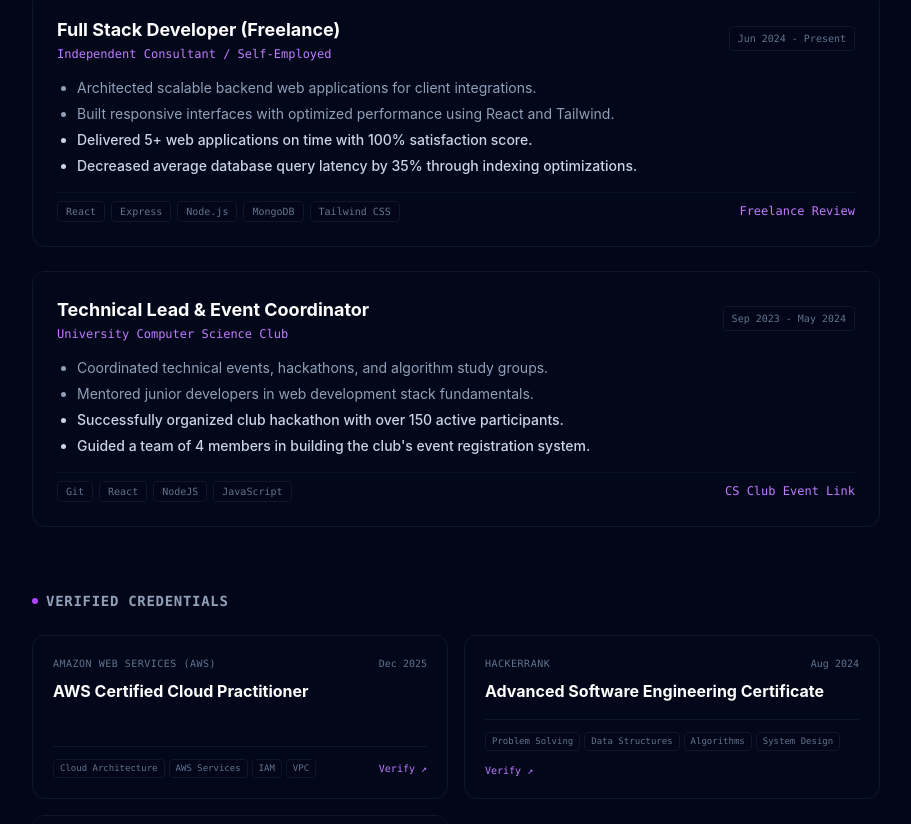
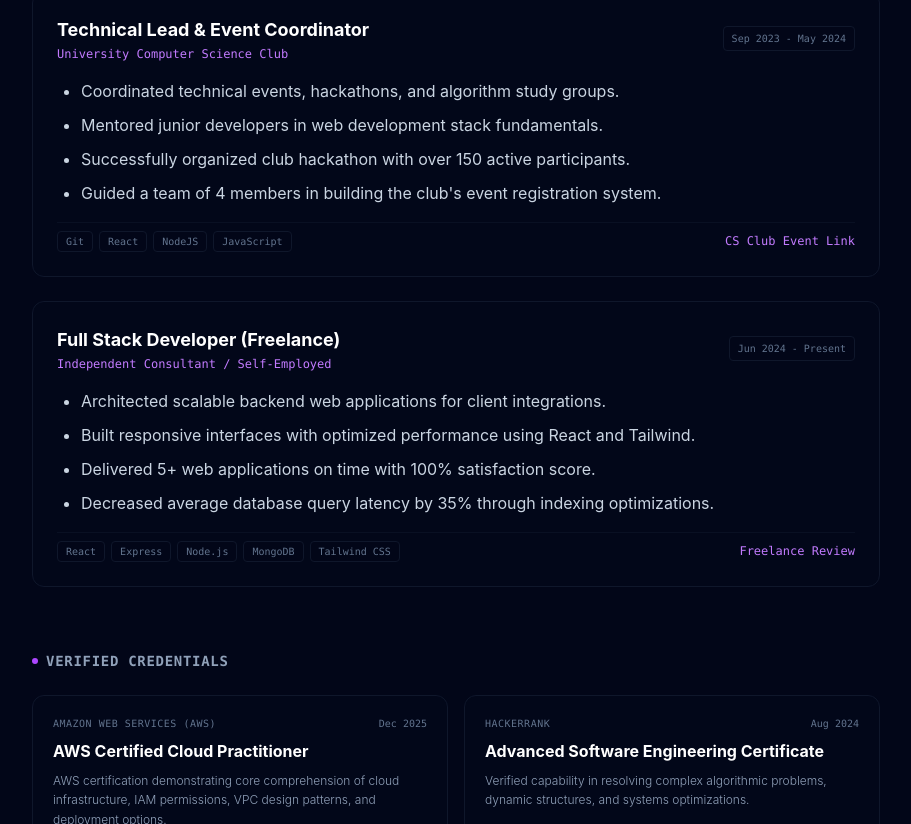
Before and after one commit to AyShakya/AyushShakya-Portfolio, a React (Vite) app in the folder frontend/: page /work in a window 1280 px wide. Shown: the part 1076-1900 px from the top of the page, without its empty margins (184-1095 px from the left). Built offline with nearby package versions, Linux system fonts and the light colour scheme.

Commit message:
Markdown file usage for content

```diff
--- /dev/null
+++ b/frontend/src/content/certificates/aws.md
@@ -0,0 +1,8 @@
+---
+title: "AWS Certified Cloud Practitioner"
+issuer: "Amazon Web Services (AWS)"
+date: "Dec 2025"
+credentialUrl: "https://example.com"
+skills: ["Cloud Architecture", "AWS Services", "IAM", "VPC"]
+---
+AWS certification demonstrating core comprehension of cloud infrastructure, IAM permissions, VPC design patterns, and deployment options.
--- /dev/null
+++ b/frontend/src/content/certificates/hackerrank.md
@@ -0,0 +1,8 @@
+---
+title: "Advanced Software Engineering Certificate"
+issuer: "HackerRank"
+date: "Aug 2024"
+credentialUrl: "https://example.com"
+skills: ["Problem Solving", "Data Structures", "Algorithms", "System Design"]
+---
+Verified capability in resolving complex algorithmic problems, dynamic structures, and systems optimizations.
--- /dev/null
+++ b/frontend/src/content/certificates/meta.md
@@ -0,0 +1,8 @@
+---
+title: "Backend Development Professional"
+issuer: "Meta / Coursera"
+date: "May 2024"
+credentialUrl: "https://example.com"
+skills: ["APIs", "Django", "SQL", "Git"]
+---
+A professional certificate path validating API creation, routing pipelines, relational databases, security implementations, and Django design.
--- /dev/null
+++ b/frontend/src/content/experiences/cs-club.md
@@ -0,0 +1,12 @@
+---
+role: "Technical Lead & Event Coordinator"
+organization: "University Computer Science Club"
+duration: "Sep 2023 - May 2024"
+techUsed: ["Git", "React", "NodeJS", "JavaScript"]
+proofLinkLabel: "CS Club Event Link"
+proofLinkUrl: "https://example.com"
+---
+- Coordinated technical events, hackathons, and algorithm study groups.
+- Mentored junior developers in web development stack fundamentals.
+- Successfully organized club hackathon with over 150 active participants.
+- Guided a team of 4 members in building the club's event registration system.
--- /dev/null
+++ b/frontend/src/content/experiences/freelance.md
@@ -0,0 +1,12 @@
+---
+role: "Full Stack Developer (Freelance)"
+organization: "Independent Consultant / Self-Employed"
+duration: "Jun 2024 - Present"
+techUsed: ["React", "Express", "Node.js", "MongoDB", "Tailwind CSS"]
+proofLinkLabel: "Freelance Review"
+proofLinkUrl: "https://example.com"
+---
+- Architected scalable backend web applications for client integrations.
+- Built responsive interfaces with optimized performance using React and Tailwind.
+- Delivered 5+ web applications on time with 100% satisfaction score.
+- Decreased average database query latency by 35% through indexing optimizations.
--- a/frontend/src/pages/Work.tsx
+++ b/frontend/src/pages/Work.tsx
@@ -1,25 +1,7 @@
 import React, { useState, useEffect } from "react";
 import { useSearchParams } from "react-router-dom";
-import { getAllProjects, getProjectById } from "../utils/markdown";
+import { getAllProjects, getProjectById, getAllExperiences, getAllCertificates } from "../utils/markdown";
 import { MarkdownRenderer } from "../components/MarkdownRenderer";
-
-interface ExperienceItem {
-  role: string;
-  organization: string;
-  duration: string;
-  responsibilities: string[];
-  achievements: string[];
-  techUsed: string[];
-  proofLinks?: { label: string; url: string }[];
-}
-
-interface CertificateItem {
-  title: string;
-  issuer: string;
-  date: string;
-  credentialUrl?: string;
-  skills: string[];
-}
 
 export const Work: React.FC = () => {
   const [searchParams, setSearchParams] = useSearchParams();
@@ -27,63 +9,8 @@ export const Work: React.FC = () => {
   const [activeTab, setActiveTab] = useState<"all" | "projects" | "experience" | "certificates">("all");
 
   const projects = getAllProjects();
-
-  const experiences: ExperienceItem[] = [
-    {
-      role: "Full Stack Developer (Freelance)",
-      organization: "Independent Consultant / Self-Employed",
-      duration: "Jun 2024 - Present",
-      responsibilities: [
-        "Architected scalable backend web applications for client integrations.",
-        "Built responsive interfaces with optimized performance using React and Tailwind."
-      ],
-      achievements: [
-        "Delivered 5+ web applications on time with 100% satisfaction score.",
-        "Decreased average database query latency by 35% through indexing optimizations."
-      ],
-      techUsed: ["React", "Express", "Node.js", "MongoDB", "Tailwind CSS"],
-      proofLinks: [{ label: "Freelance Review", url: "https://example.com" }]
-    },
-    {
-      role: "Technical Lead & Event Coordinator",
-      organization: "University Computer Science Club",
-      duration: "Sep 2023 - May 2024",
-      responsibilities: [
-        "Coordinated technical events, hackathons, and algorithm study groups.",
-        "Mentored junior developers in web development stack fundamentals."
-      ],
-      achievements: [
-        "Successfully organized club hackathon with over 150 active participants.",
-        "Guided a team of 4 members in building the club's event registration system."
-      ],
-      techUsed: ["Git", "React", "NodeJS", "JavaScript"],
-      proofLinks: [{ label: "CS Club Event Link", url: "https://example.com" }]
-    }
-  ];
-
-  const certificates: CertificateItem[] = [
-    {
-      title: "AWS Certified Cloud Practitioner",
-      issuer: "Amazon Web Services (AWS)",
-      date: "Dec 2025",
-      credentialUrl: "https://example.com",
-      skills: ["Cloud Architecture", "AWS Services", "IAM", "VPC"]
-    },
-    {
-      title: "Advanced Software Engineering Certificate",
-      issuer: "HackerRank",
-      date: "Aug 2024",
-      credentialUrl: "https://example.com",
-      skills: ["Problem Solving", "Data Structures", "Algorithms", "System Design"]
-    },
-    {
-      title: "Backend Development Professional",
-      issuer: "Meta / Coursera",
-      date: "May 2024",
-      credentialUrl: "https://example.com",
-      skills: ["APIs", "Django", "SQL", "Git"]
-    }
-  ];
+  const experiences = getAllExperiences();
+  const certificates = getAllCertificates();
 
   // Sync tab filtering if deep-linked project is closed
   useEffect(() => {
@@ -276,26 +203,21 @@ export const Work: React.FC = () => {
                 >
                   <div className="flex flex-col md:flex-row md:items-center md:justify-between gap-2">
                     <div>
-                      <h3 className="text-lg font-bold text-white">{exp.role}</h3>
-                      <p className="text-xs font-mono text-purple-400 mt-0.5">{exp.organization}</p>
+                      <h3 className="text-lg font-bold text-white">{exp.metadata.role}</h3>
+                      <p className="text-xs font-mono text-purple-400 mt-0.5">{exp.metadata.organization}</p>
                     </div>
                     <span className="text-[10px] text-slate-500 font-mono bg-slate-950 px-2 py-1 rounded border border-slate-900 self-start md:self-center">
-                      {exp.duration}
+                      {exp.metadata.duration}
                     </span>
                   </div>
 
-                  <ul className="list-disc pl-5 text-sm text-slate-400 space-y-1.5">
-                    {exp.responsibilities.map((resp, rIdx) => (
-                      <li key={rIdx}>{resp}</li>
-                    ))}
-                    {exp.achievements.map((ach, aIdx) => (
-                      <li key={aIdx} className="text-slate-300 font-medium">{ach}</li>
-                    ))}
-                  </ul>
+                  <div className="text-sm text-slate-400">
+                    <MarkdownRenderer content={exp.content} />
+                  </div>
 
                   <div className="flex flex-wrap items-center justify-between gap-4 pt-2 border-t border-slate-900/60">
                     <div className="flex flex-wrap gap-1.5">
-                      {exp.techUsed.map((tech) => (
+                      {exp.metadata.techUsed.map((tech) => (
                         <span
                           key={tech}
                           className="text-[10px] font-mono text-slate-500 px-2 py-0.5 bg-slate-950 border border-slate-900 rounded"
@@ -305,17 +227,16 @@ export const Work: React.FC = () => {
                       ))}
                     </div>
 
-                    {exp.proofLinks && exp.proofLinks.map((link, lIdx) => (
+                    {exp.metadata.proofLinkUrl && (
                       <a
-                        key={lIdx}
-                        href={link.url}
+                        href={exp.metadata.proofLinkUrl}
                         target="_blank"
                         rel="noopener noreferrer"
                         className="text-xs text-purple-400 hover:underline font-mono"
                       >
-                        {link.label}
+                        {exp.metadata.proofLinkLabel || "Verify ↗"}
                       </a>
-                    ))}
+                    )}
                   </div>
                 </div>
               ))}
@@ -341,24 +262,27 @@ export const Work: React.FC = () => {
                 >
                   <div className="space-y-2">
                     <div className="flex justify-between items-start">
-                      <span className="text-[10px] text-slate-500 font-mono uppercase tracking-wider">{cert.issuer}</span>
-                      <span className="text-[10px] text-slate-500 font-mono">{cert.date}</span>
+                      <span className="text-[10px] text-slate-500 font-mono uppercase tracking-wider">{cert.metadata.issuer}</span>
+                      <span className="text-[10px] text-slate-500 font-mono">{cert.metadata.date}</span>
                     </div>
-                    <h3 className="text-base font-bold text-white">{cert.title}</h3>
+                    <h3 className="text-base font-bold text-white">{cert.metadata.title}</h3>
+                    <p className="text-xs text-slate-400 leading-relaxed font-light mt-1">
+                      {cert.content.trim()}
+                    </p>
                   </div>
 
                   <div className="mt-4 pt-3 border-t border-slate-900 flex flex-wrap items-center justify-between gap-3">
                     <div className="flex flex-wrap gap-1">
-                      {cert.skills.map((s) => (
+                      {cert.metadata.skills.map((s) => (
                         <span key={s} className="text-[9px] font-mono text-slate-500 bg-slate-950 px-1.5 py-0.5 rounded border border-slate-900">
                           {s}
                         </span>
                       ))}
                     </div>
 
-                    {cert.credentialUrl && (
+                    {cert.metadata.credentialUrl && (
                       <a
-                        href={cert.credentialUrl}
+                        href={cert.metadata.credentialUrl}
                         target="_blank"
                         rel="noopener noreferrer"
                         className="text-[10px] text-purple-400 hover:underline font-mono"
--- a/frontend/src/utils/markdown.ts
+++ b/frontend/src/utils/markdown.ts
@@ -16,6 +16,23 @@ export interface NoteMetadata {
   readTime: string;
   snippet: string;
   featured?: boolean;
+}
+
+export interface ExperienceMetadata {
+  role: string;
+  organization: string;
+  duration: string;
+  techUsed: string[];
+  proofLinkLabel?: string;
+  proofLinkUrl?: string;
+}
+
+export interface CertificateMetadata {
+  title: string;
+  issuer: string;
+  date: string;
+  credentialUrl?: string;
+  skills: string[];
 }
 
 export interface ParseResult<T> {
@@ -114,3 +131,17 @@ export function getNoteById(id: string): ParseResult<NoteMetadata> | null {
   const note = getAllNotes().find(n => n.metadata.id === id);
   return note || null;
 }
+
+// Get all experiences
+export function getAllExperiences(): ParseResult<ExperienceMetadata>[] {
+  return Object.entries(markdownFiles)
+    .filter(([path]) => path.includes('/experiences/'))
+    .map(([, module]) => parseMarkdown<ExperienceMetadata>(module.default));
+}
+
+// Get all certificates
+export function getAllCertificates(): ParseResult<CertificateMetadata>[] {
+  return Object.entries(markdownFiles)
+    .filter(([path]) => path.includes('/certificates/'))
+    .map(([, module]) => parseMarkdown<CertificateMetadata>(module.default));
+}
```
